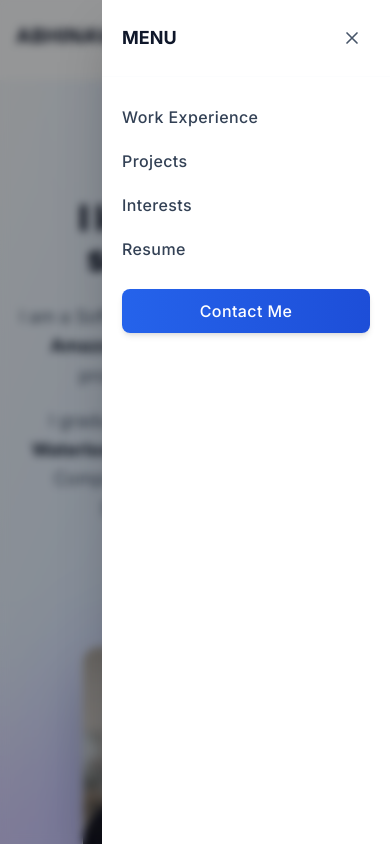
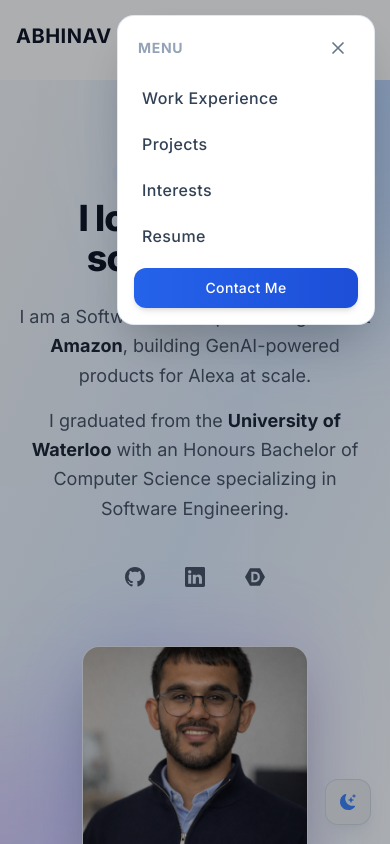
Before and after one commit to AbhinavGupta2002/Personal_Website_2, a React (Create React App) app: page / in a window 390 px wide. Both pictures are taken after a click on the button 354 px from the left and 36 px from the top of the page. Shown: the top 844 px of the page. Built offline with nearby package versions, Linux system fonts and the light colour scheme.

Commit message:
fix mobile menu overlay

```diff
--- a/src/NavBar.js
+++ b/src/NavBar.js
@@ -27,6 +27,7 @@ export const NavBar = () => {
         : 'block py-2 font-medium tracking-wide text-slate-300 transition-colors duration-200 hover:text-blue-400 cursor-pointer';
 
     return (
+      <>
       <nav className={`fixed top-0 left-0 right-0 z-50 transition-all duration-300 ${navBg}`}>
         <div className="px-4 py-4 mx-auto max-w-6xl md:px-8">
           <div className="flex items-center justify-between">
@@ -84,42 +85,76 @@ export const NavBar = () => {
           </div>
         </div>
 
-        {/* Mobile menu overlay */}
-        <div className={`fixed inset-0 z-50 lg:hidden transition-opacity duration-300 ${isMenuOpen ? 'opacity-100 pointer-events-auto' : 'opacity-0 pointer-events-none'}`}>
-          <div className="absolute inset-0 bg-black/40 backdrop-blur-sm" onClick={() => setIsMenuOpen(false)} />
-          <div className={`absolute top-0 right-0 w-72 h-full transition-transform duration-300 ${isMenuOpen ? 'translate-x-0' : 'translate-x-full'} ${mode === 'day' ? 'bg-white shadow-2xl' : 'bg-slate-900 shadow-2xl'}`}>
-            <div className="flex items-center justify-between p-5 border-b border-slate-200/10">
-              <span className={`text-lg font-bold uppercase ${mode === 'day' ? 'text-slate-900' : 'text-white'}`}>
+      </nav>
+
+      {/* Mobile menu overlay */}
+      {isMenuOpen && (
+        <div className="fixed inset-0 z-[100] lg:hidden">
+          <div className="absolute inset-0 bg-black/30" onClick={() => setIsMenuOpen(false)} />
+          <div
+            className={`absolute top-4 right-4 w-64 rounded-2xl shadow-2xl ring-1 overflow-hidden ${mode === 'day'
+              ? 'bg-white ring-slate-200'
+              : 'bg-slate-900 ring-slate-700'}`}
+            style={{ zIndex: 101 }}
+          >
+            <div className={`flex items-center justify-between px-5 pt-4 pb-3`}>
+              <span className={`text-sm font-bold uppercase tracking-wider ${mode === 'day' ? 'text-slate-400' : 'text-slate-500'}`}>
                 Menu
               </span>
               <button
                 aria-label="Close Menu"
-                className={`p-2 rounded-lg transition-colors ${mode === 'day' ? 'hover:bg-slate-100' : 'hover:bg-slate-800'}`}
+                className={`p-1.5 rounded-lg transition-colors ${mode === 'day' ? 'hover:bg-slate-100 text-slate-500' : 'hover:bg-slate-800 text-slate-400'}`}
                 onClick={() => setIsMenuOpen(false)}
               >
-                <svg className={`w-5 h-5 ${mode === 'day' ? 'text-slate-600' : 'text-slate-400'}`} fill="none" viewBox="0 0 24 24" strokeWidth={2} stroke="currentColor">
+                <svg className="w-5 h-5" fill="none" viewBox="0 0 24 24" strokeWidth={2} stroke="currentColor">
                   <path strokeLinecap="round" strokeLinejoin="round" d="M6 18L18 6M6 6l12 12" />
                 </svg>
               </button>
             </div>
-            <nav className="p-5 space-y-1">
-              <Link smooth={true} to='WorkExperience' offset={-80} onClick={() => setIsMenuOpen(false)} className={mobileLinkClass}>Work Experience</Link>
-              <Link smooth={true} to='FeaturedProjects' offset={-80} onClick={() => setIsMenuOpen(false)} className={mobileLinkClass}>Projects</Link>
-              <Link smooth={true} to='Interests' offset={-80} onClick={() => setIsMenuOpen(false)} className={mobileLinkClass}>Interests</Link>
-              <a href={resume} target="_blank" rel="noreferrer" onClick={() => setIsMenuOpen(false)} className={mobileLinkClass}>Resume</a>
-              <div className="pt-4">
+            <div className="px-3 pb-4 space-y-0.5">
+              {[
+                { to: 'WorkExperience', label: 'Work Experience' },
+                { to: 'FeaturedProjects', label: 'Projects' },
+                { to: 'Interests', label: 'Interests' },
+              ].map(item => (
+                <Link
+                  key={item.to}
+                  smooth={true}
+                  to={item.to}
+                  offset={-80}
+                  onClick={() => setIsMenuOpen(false)}
+                  className={`block px-3 py-2.5 rounded-xl font-medium tracking-wide cursor-pointer transition-colors ${mode === 'day'
+                    ? 'text-slate-700 hover:bg-slate-100 hover:text-blue-600'
+                    : 'text-slate-300 hover:bg-slate-800 hover:text-blue-400'}`}
+                >
+                  {item.label}
+                </Link>
+              ))}
+              <a
+                href={resume}
+                target="_blank"
+                rel="noreferrer"
+                onClick={() => setIsMenuOpen(false)}
+                className={`block px-3 py-2.5 rounded-xl font-medium tracking-wide transition-colors ${mode === 'day'
+                  ? 'text-slate-700 hover:bg-slate-100 hover:text-blue-600'
+                  : 'text-slate-300 hover:bg-slate-800 hover:text-blue-400'}`}
+              >
+                Resume
+              </a>
+              <div className="pt-2 px-1">
                 <a
                   href="mailto:a363gupt@uwaterloo.ca"
                   onClick={() => setIsMenuOpen(false)}
-                  className="block text-center py-2.5 px-6 font-medium tracking-wide text-white rounded-lg bg-gradient-to-r from-blue-600 to-blue-700 hover:from-blue-700 hover:to-blue-800 shadow-md transition-all duration-200"
+                  className="block text-center py-2.5 text-sm font-medium tracking-wide text-white rounded-xl bg-gradient-to-r from-blue-600 to-blue-700 hover:from-blue-700 hover:to-blue-800 shadow-md transition-all duration-200"
                 >
                   Contact Me
                 </a>
               </div>
-            </nav>
+            </div>
           </div>
         </div>
-      </nav>
+      )}
+      </>
     );
   };
 
```
Also changed, not shown: 1 other file (tests, documents, lock files or other folders).
